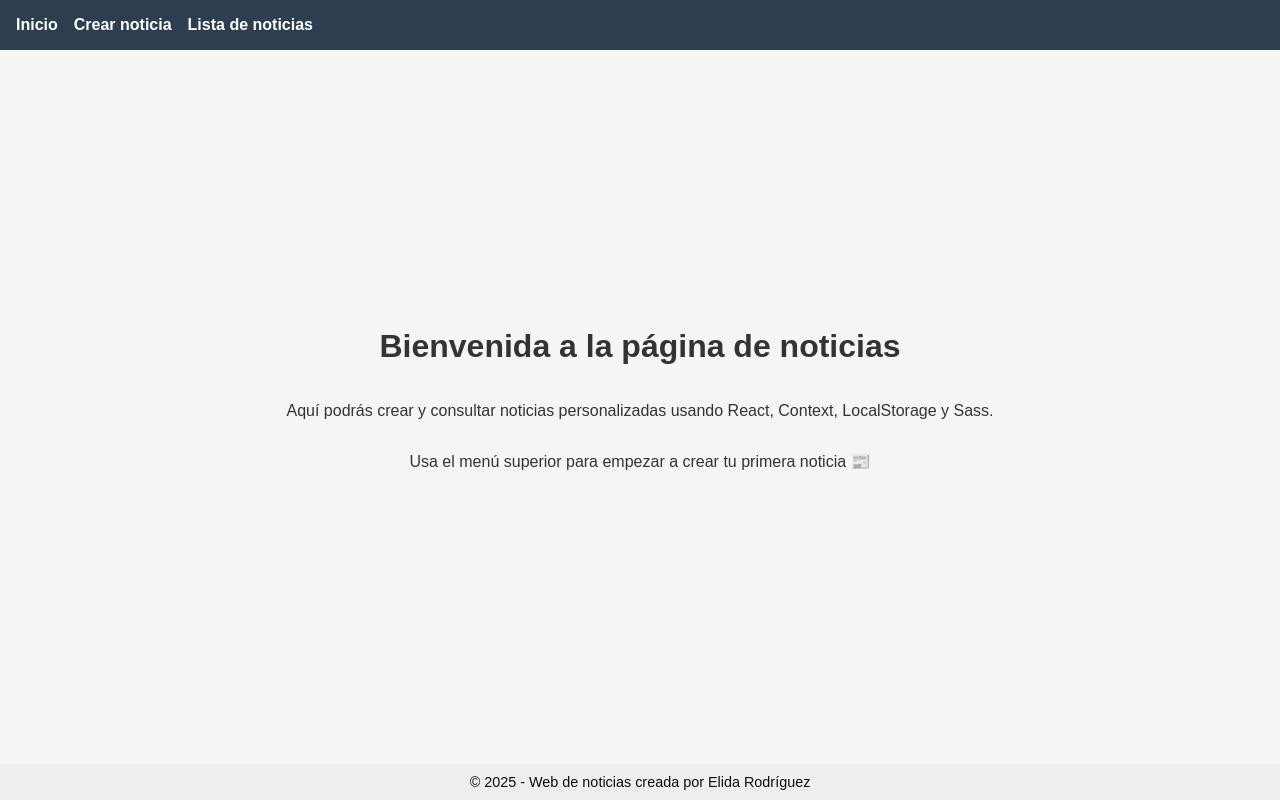
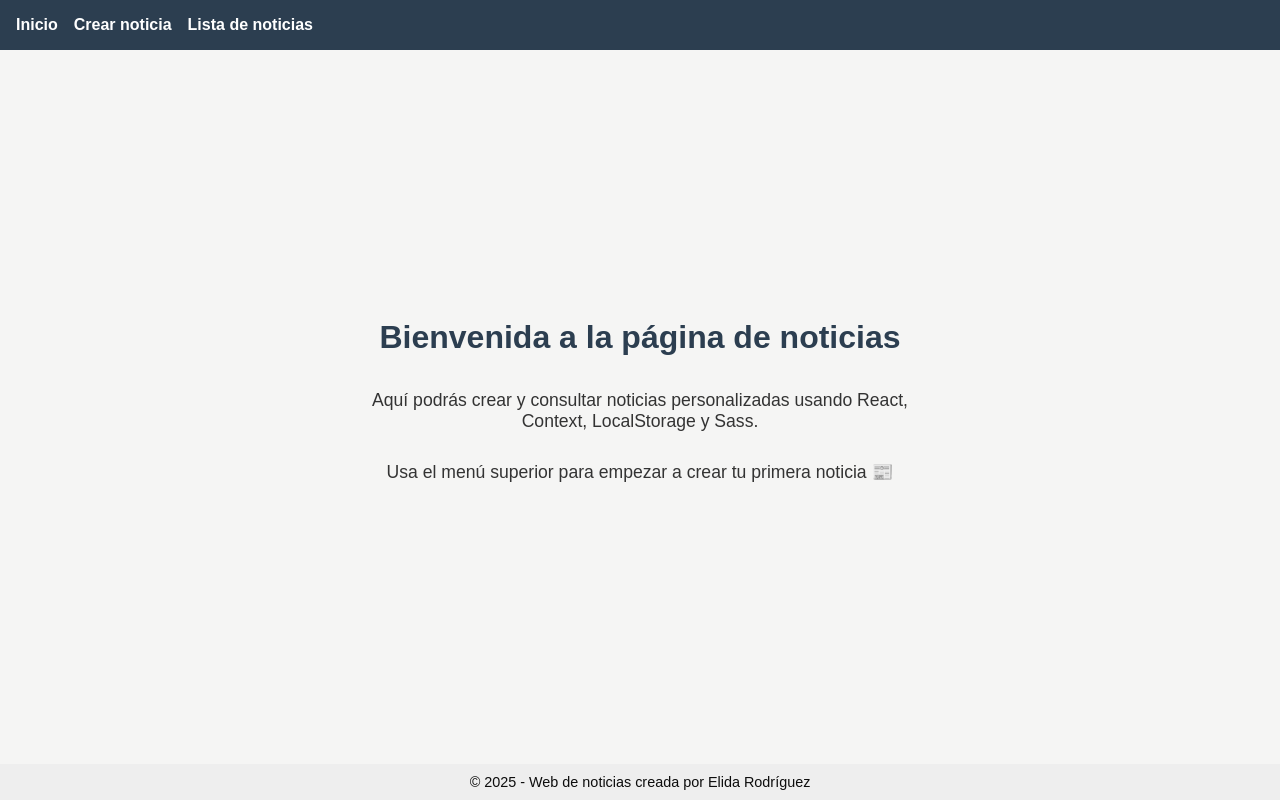
Before and after one commit to Elimila/React-web-noticias, a React (Vite) app: page /home in a window 1280 px wide. Built offline with nearby package versions, Linux system fonts and the light colour scheme.

Commit message:
Estilos aplicados a Home: creado _home.scss y clase home-view

```diff
--- a/src/assets/styles/main.scss
+++ b/src/assets/styles/main.scss
@@ -1,6 +1,8 @@
 @import './abstracts/colors';
 @import './components/header';
 @import './components/footer';
+@import './pages/home';
+
 
 body {
   font-family: Arial, sans-serif;
--- /dev/null
+++ b/src/assets/styles/pages/_home.scss
@@ -0,0 +1,17 @@
+.home-view {
+  text-align: center;
+
+  h1 {
+    font-size: 2rem;
+    margin-bottom: 1rem;
+    color: $primary-color;
+  }
+
+  p {
+    font-size: 1.1rem;
+    margin-bottom: 0.8rem;
+    max-width: 600px;
+    margin-left: auto;
+    margin-right: auto;
+  }
+}
--- a/src/pages/Home.jsx
+++ b/src/pages/Home.jsx
@@ -1,8 +1,6 @@
-import React from 'react'
-
 function Home() {
   return (
-    <main>
+    <main className="home-view">
       <h1>Bienvenida a la página de noticias</h1>
       <p>
         Aquí podrás crear y consultar noticias personalizadas usando React, Context, LocalStorage y Sass.
```
